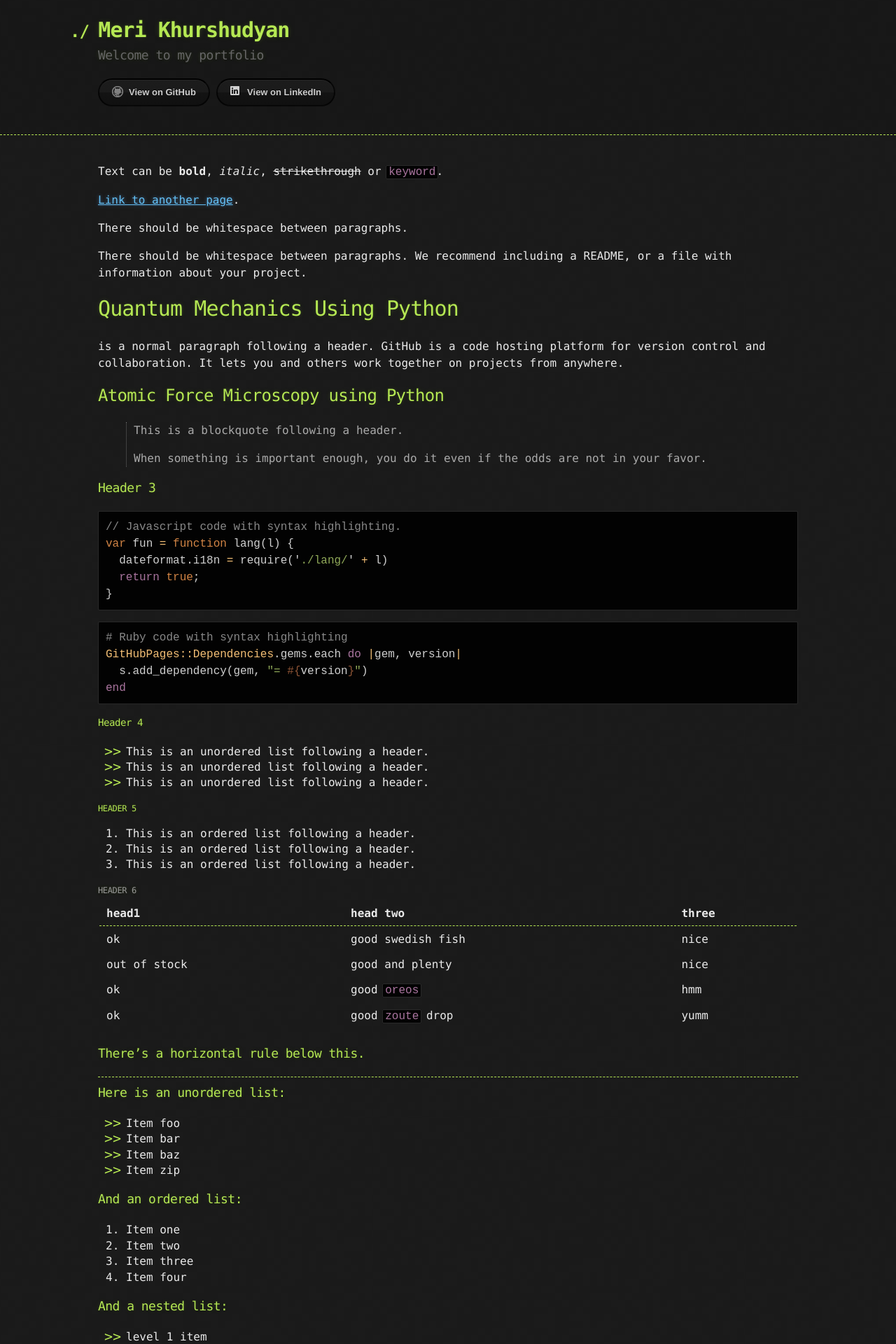
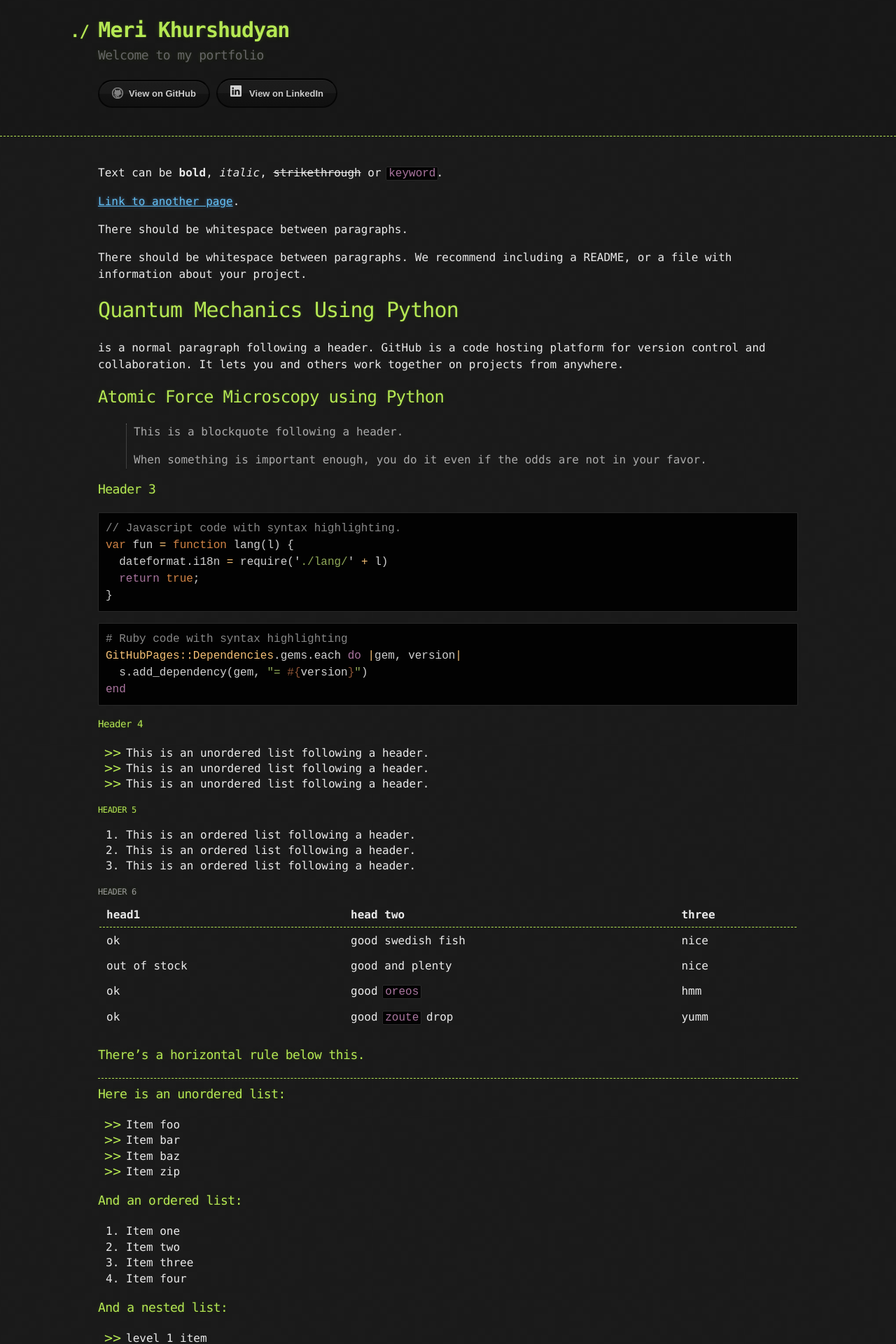
Before and after one commit to Hi-Tree/Hi-Tree.github.io, a Jekyll site: the page built from index.md, in a window 1280 px wide. Shown: the top 1920 px of the page at 70% size. Built offline with Jekyll 4.4.1, drawn with Linux system fonts in a browser that asks for light colours.

Commit message:
Update default.html

```diff
--- a/_layouts/default.html
+++ b/_layouts/default.html
@@ -22,7 +22,7 @@
 
         <section id="links">
           <a href="https://github.com/Hi-Tree" class="btn btn-github"><span class="icon"></span>View on GitHub</a>
-          <a href="https://www.linkedin.com/in/meri-arseni-khurshudyan-b353b61a9/" class="btn btn-linkedin"><svg xmlns="http://www.w3.org/2000/svg" width="20" height="13" fill="currentColor" class="bi bi-linkedin" viewBox="0 0 16 16" preserveAspectRatio="xMinYMin meet">
+          <a href="https://www.linkedin.com/in/meri-arseni-khurshudyan-b353b61a9/" class="btn btn-linkedin"><svg xmlns="http://www.w3.org/2000/svg" width="23" height="16" fill="currentColor" class="bi bi-linkedin" viewBox="0 0 16 16" preserveAspectRatio="xMinYMin meet">
             <path d="M0 1.146C0 .513.526 0 1.175 0h13.65C15.474 0 16 .513 16 1.146v13.708c0 .633-.526 1.146-1.175 1.146H1.175C.526 16 0 15.487 0 14.854V1.146zm4.943 12.248V6.169H2.542v7.225h2.401zm-1.2-8.212c.837 0 1.358-.554 1.358-1.248-.015-.709-.52-1.248-1.342-1.248-.822 0-1.359.54-1.359 1.248 0 .694.521 1.248 1.327 1.248h.016zm4.908 8.212V9.359c0-.216.016-.432.08-.586.173-.431.568-.878 1.232-.878.869 0 1.216.662 1.216 1.634v3.865h2.401V9.25c0-2.22-1.184-3.252-2.764-3.252-1.274 0-1.845.7-2.165 1.193v.025h-.016a5.54 5.54 0 0 1 .016-.025V6.169h-2.4c.03.678 0 7.225 0 7.225h2.4z"/>
           </svg> View on LinkedIn</a>
 
```
